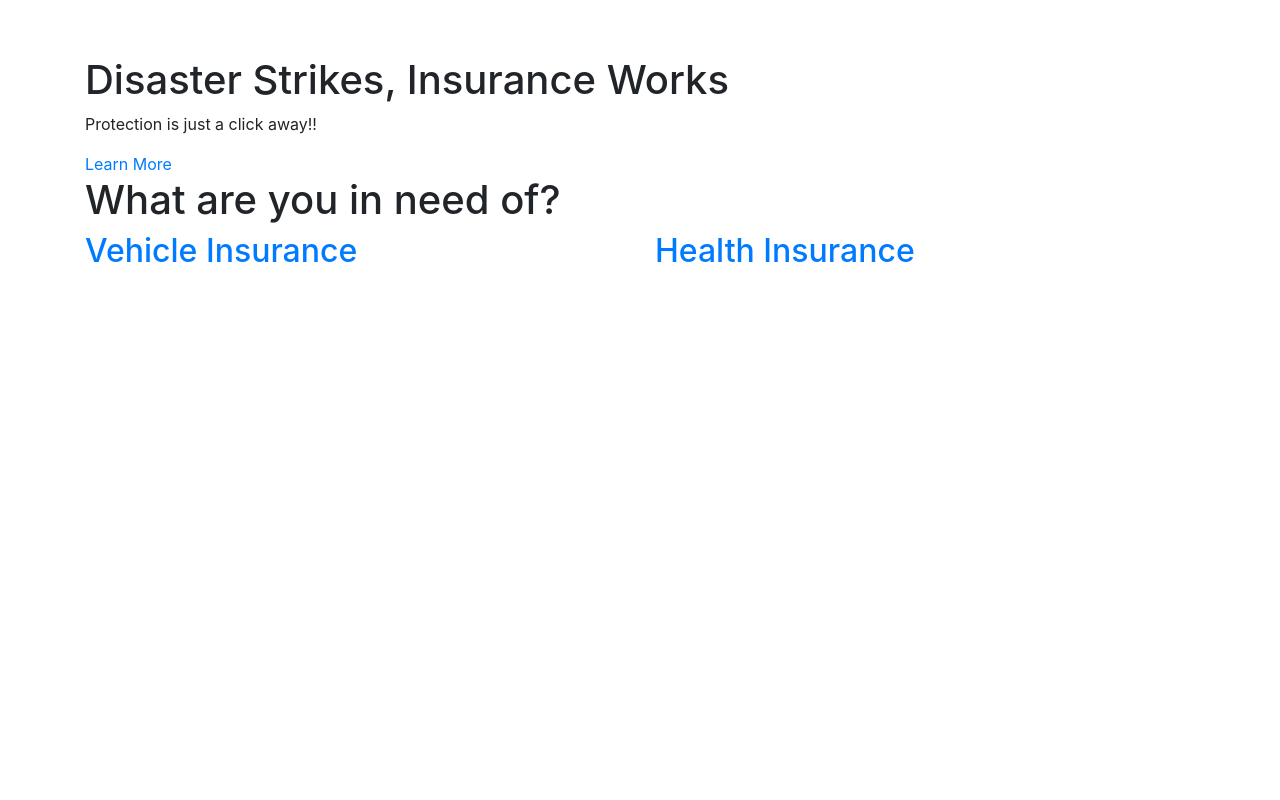
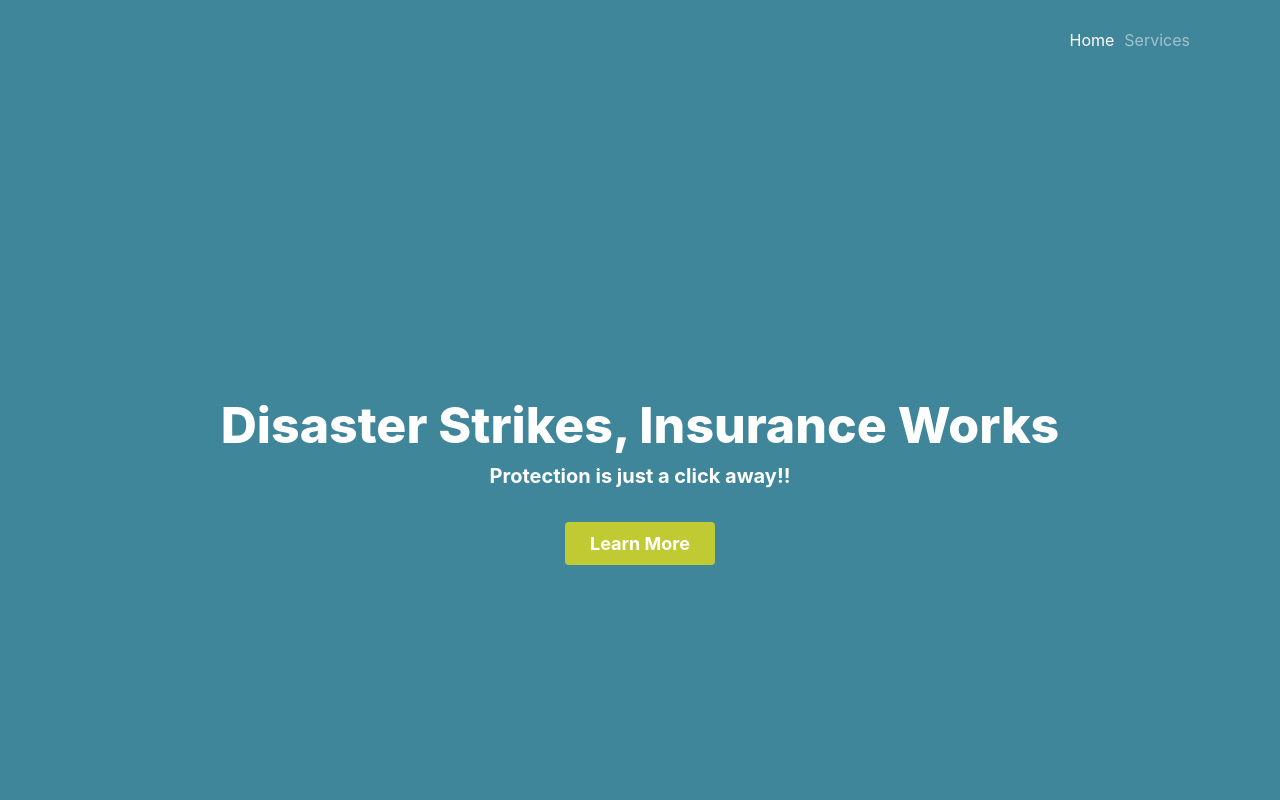
Before and after one commit to spanditabanerjee/vib_insurance, a plain HTML site: page index.html in a window 1280 px wide. Shown: the top 800 px of the page. Drawn offline with nearby package versions, Linux system fonts and the light colour scheme.

Commit message:
styles added

```diff
--- a/index.html
+++ b/index.html
@@ -7,7 +7,7 @@
     <meta content="width=device-width, initial-scale=1.0" name="viewport" />
     <link rel="icon" href="assets/Images/favicon.png">
     <title>Vibgyor Advisors</title>
-    <link href="assets\css\main.css" rel="stylesheet" type="text/css" />
+    <link href="styles.css" rel="stylesheet" type="text/css" />
     <link rel="stylesheet" href="https://maxcdn.bootstrapcdn.com/bootstrap/4.0.0/css/bootstrap.min.css" integrity="sha384-Gn5384xqQ1aoWXA+058RXPxPg6fy4IWvTNh0E263XmFcJlSAwiGgFAW/dAiS6JXm" crossorigin="anonymous" />
     <link data-require="fontawesome@5.5.0" data-semver="5.5.0" rel="stylesheet" href="https://use.fontawesome.com/releases/v5.5.0/css/all.css" />
     <link rel="manifest" href="manifest.webmanifest" />
```
